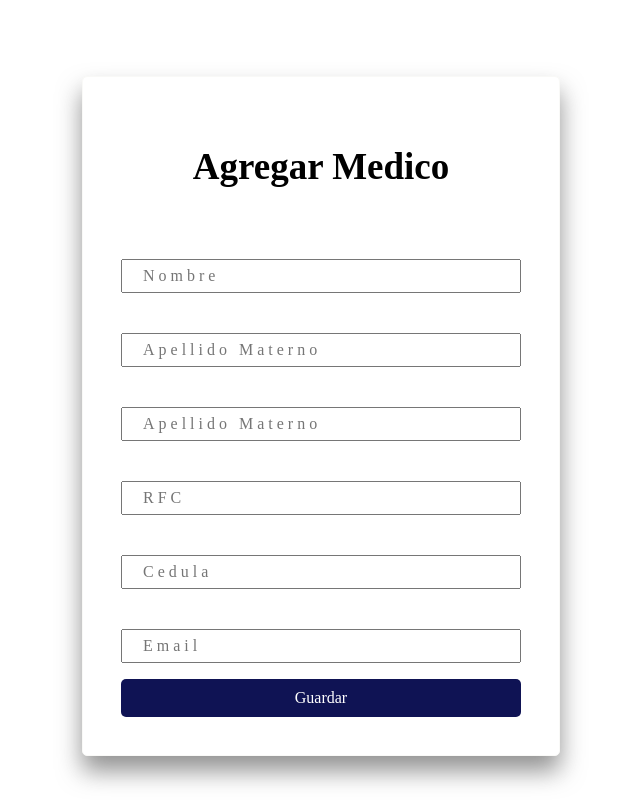
After one commit to ChellShort/Sistema-Medico, a Flask app: page /addmedicos in a window 1280 px wide. The commit adds this page. Shown: the whole page, without its empty margins (319-959 px from the left). Run offline with Flask 3, Linux system fonts and the light colour scheme; some libraries are stand-ins or nearby versions.

Commit message:
Creación de la pagina para insertar datos en la tabla Medicos

```diff
--- a/app.py
+++ b/app.py
@@ -4,6 +4,13 @@ from flask_mysqldb import MySQL
 
 #inicialización del framework (app)
 app= Flask(__name__)
+#ingreso de las credenciales para el acceso a la bd
+app.config['MYSQL_HOST']='localhost'
+app.config['MYSQL_USER']='root'
+app.config['MYSQL_PASSWORD']=''
+app.config['MYSQL_DB']='proyecto_medicos'
+app.secret_key='mysecretkey'
+mysql= MySQL(app)
 
 #declaración de la ruta principal (index) http://localhost:5000
 @app.route('/')
@@ -23,6 +30,26 @@ def exploraciones():
 def pacientes():
     return render_template('pacientes.html')
 
+@app.route('/addmedicos')
+def addmedicos():
+    return render_template('addmedicos.html')
+
+@app.route('/addmedicosguardar', methods=['POST'])
+def addmedicosguardar():
+    if request.method == 'POST':
+        # pasamos a variables el contenido de los input
+        Vnombre= request.form['txtnombre']
+        Vap= request.form['txtap']
+        Vam= request.form['txtam']
+        Vrfc=request.form['txtrfc']
+        Vcedula=request.form['txtcedula']
+        Vemail=request.form['txtemail']
+        # Conectar y ejecutar el insert
+        CS = mysql.connection.cursor() # objeto de tipo cursor
+        CS.execute('insert into medicos (nombre, ap, am, rfc, cedula, email) values (%s, %s, %s, %s, %s, %s)',(Vnombre, Vap, Vam, Vrfc, Vcedula, Vemail))
+        mysql.connection.commit()
+    return redirect(url_for('addmedicos'))
+
 #ejecución del servidor en el puerto 5000
 if __name__ == '__main__':
     app.run(port=5000,debug=True)
--- /dev/null
+++ b/static/CSS/addmedicos.css
@@ -0,0 +1,84 @@
+.container {
+    width: 400px;
+    margin: 0 auto;
+    padding: 1cm;
+    border: 1px solid #f9f9f7;
+    border-radius: 5px;
+    margin-top:6%;
+    font-size: 16px;
+    font-family: 'Merriweather', serif;
+    background: #ffffff;
+    box-shadow: 0 15px 25px rgba(74, 74, 74, 0.6);
+
+
+  }
+
+  h2 {
+    text-align: center;
+    font-size: 37px;
+    font-family: 'Merriweather', serif;
+
+  }
+
+  .login-box {
+    position: absolute;
+    top: 50%;
+    left: 50%;
+    width: 400px;
+    padding: 40px;
+    transform: translate(-50%, -50%);
+    background: #ffffff;
+    box-sizing: border-box;
+    box-shadow: 0 15px 25px rgba(74, 74, 74, 0.6);
+    border-radius: 10px;
+}
+
+.login-box .user-box {position: relative;}
+
+
+  form {
+    display: flex;
+    font-family: 'Merriweather', serif;
+    flex-direction: column;
+  }
+
+  input{
+    position: relative;
+    display: inline-block;
+    padding: 6px 20px;
+    color: #000000;
+    font-size: 16px;
+    font-family: 'Merriweather', serif;
+    text-decoration: none;
+    overflow: hidden;
+    transition: .5s;
+    margin-top: 40px;
+    letter-spacing: 4px
+  }
+
+  select{
+    position: relative;
+    display: inline-block;
+    padding: 6px 20px;
+    color: #000000;
+    font-size: 16px;
+    font-family: 'Merriweather', serif;
+    text-decoration: none;
+    overflow: hidden;
+    transition: .5s;
+    margin-top: 40px;
+    letter-spacing: 4px
+  }
+
+
+  button[type="submit"] {
+    padding: 10px;
+    background-color: #0f1354;
+    color: white;
+    border: none;
+    border-radius: 5px;
+    font-size: 16px;
+    font-family: 'Merriweather', serif;
+    margin-top:4%;
+    cursor: pointer;
+  }
--- /dev/null
+++ b/templates/AddMedicos.html
@@ -0,0 +1,23 @@
+<!DOCTYPE html>
+<html lang="en">
+<head>
+    <meta charset="UTF-8">
+    <meta name="viewport" content="width=a, initial-scale=1.0">
+    <link rel="stylesheet" href="{{ url_for('static', filename='CSS/addmedicos.css') }}">
+    <title>Agregar Medico</title>
+</head>
+<body>
+    <div class="container">
+            <h2>Agregar Medico</h2>
+            <form action="/addmedicosguardar" method="POST">
+              <input type="text" id="txtnombre" name="txtnombre" required  placeholder="Nombre">
+              <input type="text" id="txtap" name="txtap" required placeholder="Apellido Materno">
+              <input type="text" id="txtam" name="txtam" required placeholder="Apellido Materno">
+              <input type="text" maxlength="15" name="txtrfc" id="txtrfc" required placeholder="RFC">
+              <input type="text" maxlength="15" name="txtcedula" id="txtcedula" required placeholder="Cedula">
+              <input type="email" name="txtemail" id="txtemail" required placeholder="Email">
+              <button type="submit">Guardar</button>
+            </form>
+    </div>
+</body>
+</html>
--- a/templates/LOGIN.html
+++ b/templates/LOGIN.html
@@ -52,7 +52,7 @@
                                               required>
                                     </fieldset>
                                     <fieldset class="actions">
-                                      <input  onclick="location.href='/pacientes'" type="submit" class="submit" value="INGRESA" >
+                                      <input  onclick="location.href='/addmedicos'" type="submit" class="submit" value="INGRESA" >
                                       <label>
                                       <input  type="checkbox"checked="checked">
                                         RECUERDAME
```
